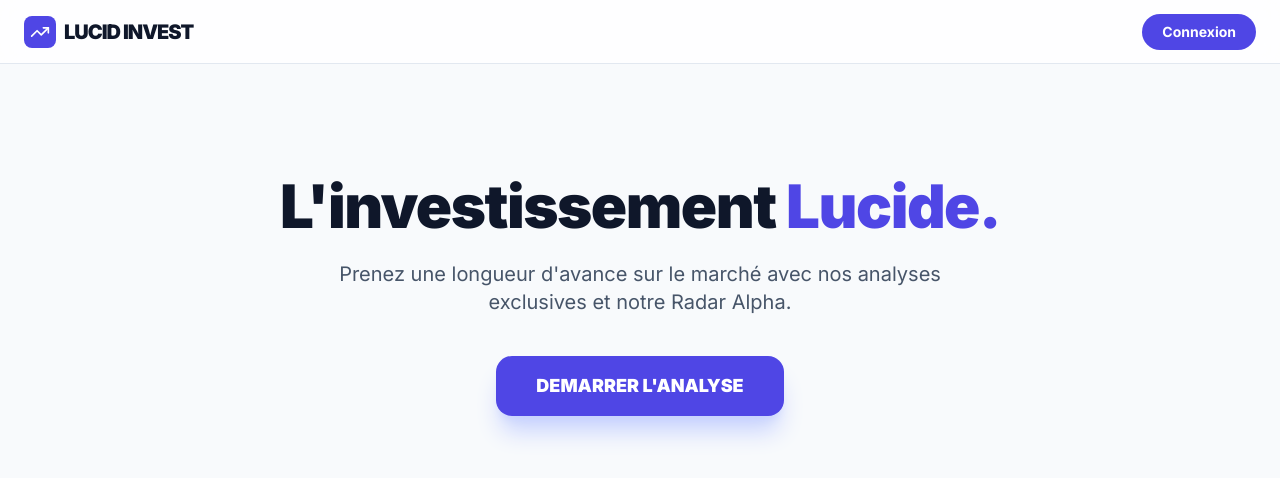
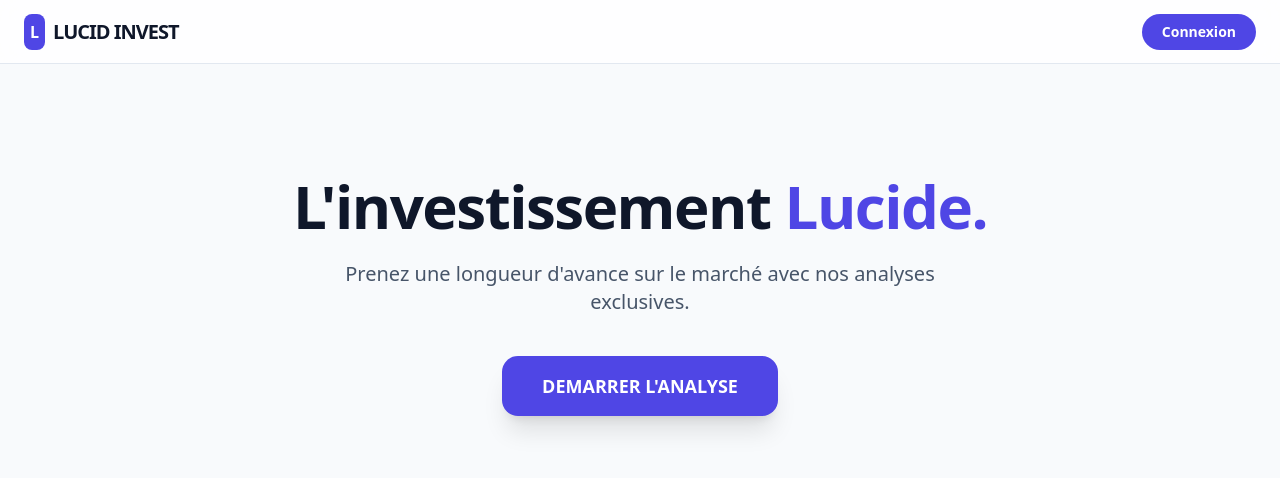
Before and after one commit to pierrebenadon-ctrl/lucid-invest, a React (Vite) app: page / in a window 1280 px wide. Shown: the top 478 px of the page. Built offline with nearby package versions, Linux system fonts and the light colour scheme.

Commit message:
Update App.tsx

```diff
--- a/src/App.tsx
+++ b/src/App.tsx
@@ -1,5 +1,4 @@
-import React, { useState, useEffect, useMemo } from 'react';
-import { TrendingUp, Shield, Zap, Search, User as UserIcon, LogOut, LayoutDashboard, Target, BookOpen, Settings, ChevronRight } from 'lucide-react';
+import React, { useState } from 'react';
 
 // --- TYPES ---
 type ViewState = 'LANDING' | 'AUTH' | 'DASHBOARD' | 'ACCOUNT' | 'ANALYSIS' | 'GUIDE' | 'ADMIN' | 'ALPHA_OPPORTUNITIES';
@@ -13,41 +12,35 @@ interface StockAnalysis {
   ticker: string; name: string; sector: string; importanceRank: number; lastUpdate: string; thesis: string;
 }
 
-// --- MOCK SERVICES (Simulés pour fonctionner direct) ---
+// --- MOCK SERVICES ---
 const getCurrentMonthYear = () => `${new Date().getMonth() + 1}/${new Date().getFullYear()}`;
 const dbService = {
-  getUsers: () => JSON.parse(localStorage.getItem('u') || '[]'),
-  saveUser: (u: any) => localStorage.setItem('u', JSON.stringify([u])),
-  getCurrentUser: () => JSON.parse(localStorage.getItem('s') || 'null'),
-  setSession: (u: any) => localStorage.setItem('s', JSON.stringify(u)),
   getAnalyses: () => [
-    { ticker: 'NVDA', name: 'Nvidia', sector: 'TECH', importanceRank: 1, lastUpdate: getCurrentMonthYear(), thesis: 'IA Boom' },
-    { ticker: 'BTC', name: 'Bitcoin', sector: 'CRYPTO', importanceRank: 2, lastUpdate: getCurrentMonthYear(), thesis: 'Digital Gold' }
+    { ticker: 'NVDA', name: 'Nvidia', sector: 'TECH', importanceRank: 1, lastUpdate: getCurrentMonthYear(), thesis: 'Domination totale sur le secteur des puces IA.' },
+    { ticker: 'BTC', name: 'Bitcoin', sector: 'CRYPTO', importanceRank: 2, lastUpdate: getCurrentMonthYear(), thesis: 'Actif de réserve numérique en pleine adoption.' }
   ]
 };
 
-// --- COMPOSANTS INTERNES ---
-
-const Navbar = ({ view, setView, user, onLogout }: any) => (
+// --- COMPOSANTS ---
+const Navbar = ({ setView, user, onLogout }: any) => (
   <nav className="fixed top-0 w-full h-16 bg-white/80 backdrop-blur-md border-b border-slate-200 z-50 px-6 flex justify-between items-center">
     <div className="flex items-center gap-2 cursor-pointer" onClick={() => setView('LANDING')}>
-      <div className="bg-indigo-600 p-1.5 rounded-lg text-white"><TrendingUp size={20} /></div>
+      <div className="bg-indigo-600 p-1.5 rounded-lg text-white font-bold">L</div>
       <span className="font-black text-xl tracking-tighter text-slate-900">LUCID INVEST</span>
     </div>
     <div className="flex items-center gap-4">
       {user ? (
         <>
           <button onClick={() => setView('DASHBOARD')} className="text-sm font-medium text-slate-600 hover:text-indigo-600">Dashboard</button>
-          <button onClick={onLogout} className="p-2 text-slate-400 hover:text-red-500"><LogOut size={20} /></button>
+          <button onClick={onLogout} className="text-sm font-bold text-red-500">Quitter</button>
         </>
       ) : (
-        <button onClick={() => setView('AUTH')} className="bg-indigo-600 text-white px-5 py-2 rounded-full text-sm font-bold hover:bg-indigo-700 transition">Connexion</button>
+        <button onClick={() => setView('AUTH')} className="bg-indigo-600 text-white px-5 py-2 rounded-full text-sm font-bold">Connexion</button>
       )}
     </div>
   </nav>
 );
 
-// --- MAIN APP ---
 const App: React.FC = () => {
   const [view, setView] = useState<ViewState>('LANDING');
   const [user, setUser] = useState<User | null>(null);
@@ -60,54 +53,50 @@ const App: React.FC = () => {
       claimedMonths: [], signupDate: '05/02/2026'
     };
     setUser(newUser);
-    dbService.setSession(newUser);
     setView('DASHBOARD');
   };
 
   return (
-    <div className="min-h-screen bg-slate-50 font-['Inter'] text-slate-900">
-      <Navbar view={view} setView={setView} user={user} onLogout={() => {setUser(null); setView('LANDING');}} />
+    <div className="min-h-screen bg-slate-50 text-slate-900 font-sans">
+      <Navbar setView={setView} user={user} onLogout={() => {setUser(null); setView('LANDING');}} />
 
       <main className="pt-24 pb-12 px-6 max-w-7xl mx-auto">
-        {/* LANDING PAGE */}
         {view === 'LANDING' && (
           <div className="text-center py-20">
             <h1 className="text-6xl font-black tracking-tight mb-6">L'investissement <span className="text-indigo-600">Lucide.</span></h1>
-            <p className="text-xl text-slate-600 mb-10 max-w-2xl mx-auto">Prenez une longueur d'avance sur le marché avec nos analyses exclusives et notre Radar Alpha.</p>
-            <button onClick={() => setView('AUTH')} className="bg-indigo-600 text-white px-10 py-4 rounded-2xl font-black text-lg shadow-xl shadow-indigo-200 hover:scale-105 transition">DEMARRER L'ANALYSE</button>
+            <p className="text-xl text-slate-600 mb-10 max-w-2xl mx-auto">Prenez une longueur d'avance sur le marché avec nos analyses exclusives.</p>
+            <button onClick={() => setView('AUTH')} className="bg-indigo-600 text-white px-10 py-4 rounded-2xl font-black text-lg shadow-xl hover:scale-105 transition">DEMARRER L'ANALYSE</button>
           </div>
         )}
 
-        {/* AUTH VIEW */}
         {view === 'AUTH' && (
-          <div className="max-w-md mx-auto bg-white p-8 rounded-3xl shadow-xl border border-slate-100">
-            <h2 className="text-2xl font-bold mb-6">Heureux de vous revoir</h2>
-            <input type="email" placeholder="votre@email.com" className="w-full p-4 bg-slate-50 border border-slate-200 rounded-xl mb-4 outline-none focus:ring-2 focus:ring-indigo-600" />
-            <button onClick={() => handleLogin('user@test.com')} className="w-full bg-indigo-600 text-white py-4 rounded-xl font-bold">Continuer</button>
+          <div className="max-w-md mx-auto bg-white p-8 rounded-3xl shadow-xl border border-slate-100 mt-10">
+            <h2 className="text-2xl font-bold mb-6 text-center">Connexion</h2>
+            <input type="email" placeholder="votre@email.com" className="w-full p-4 bg-slate-50 border border-slate-200 rounded-xl mb-4 outline-none" defaultValue="user@test.com" />
+            <button onClick={() => handleLogin('user@test.com')} className="w-full bg-indigo-600 text-white py-4 rounded-xl font-bold">Accéder au Dashboard</button>
           </div>
         )}
 
-        {/* DASHBOARD VIEW */}
         {view === 'DASHBOARD' && user && (
           <div className="space-y-8">
             <div className="flex justify-between items-end">
               <div>
                 <h2 className="text-3xl font-black uppercase tracking-tight">Tableau de Bord</h2>
-                <p className="text-slate-500 font-medium">Bienvenue, {user.email}</p>
+                <p className="text-slate-500 font-medium">Session : {user.email}</p>
               </div>
-              <div className="bg-indigo-600 text-white px-4 py-2 rounded-lg text-sm font-bold">Tier: {user.tier}</div>
+              <div className="bg-indigo-600 text-white px-4 py-2 rounded-lg text-xs font-bold uppercase tracking-widest">{user.tier}</div>
             </div>
 
-            <div className="grid md:grid-cols-3 gap-6">
+            <div className="grid md:grid-cols-2 lg:grid-cols-3 gap-6">
               {globalAnalyses.map(a => (
-                <div key={a.ticker} className="bg-white p-6 rounded-3xl border border-slate-100 shadow-sm hover:shadow-md transition">
+                <div key={a.ticker} className="bg-white p-6 rounded-3xl border border-slate-100 shadow-sm hover:shadow-md transition flex flex-col">
                   <div className="flex justify-between mb-4">
-                    <span className="bg-slate-100 px-3 py-1 rounded-full text-xs font-bold text-slate-600">{a.sector}</span>
-                    <span className="text-indigo-600 font-black">{a.ticker}</span>
+                    <span className="bg-slate-100 px-3 py-1 rounded-full text-[10px] font-black text-slate-600 uppercase tracking-widest">{a.sector}</span>
+                    <span className="text-indigo-600 font-black tracking-tighter">{a.ticker}</span>
                   </div>
                   <h3 className="text-xl font-bold mb-2">{a.name}</h3>
-                  <p className="text-sm text-slate-500 mb-6">{a.thesis}</p>
-                  <button className="w-full py-3 bg-slate-900 text-white rounded-xl font-bold text-sm">Lire la Thèse</button>
+                  <p className="text-sm text-slate-500 mb-6 italic leading-relaxed">"{a.thesis}"</p>
+                  <button className="mt-auto w-full py-4 bg-slate-900 text-white rounded-xl font-bold text-xs uppercase tracking-widest hover:bg-indigo-600 transition">Lire la Thèse</button>
                 </div>
               ))}
             </div>
```
